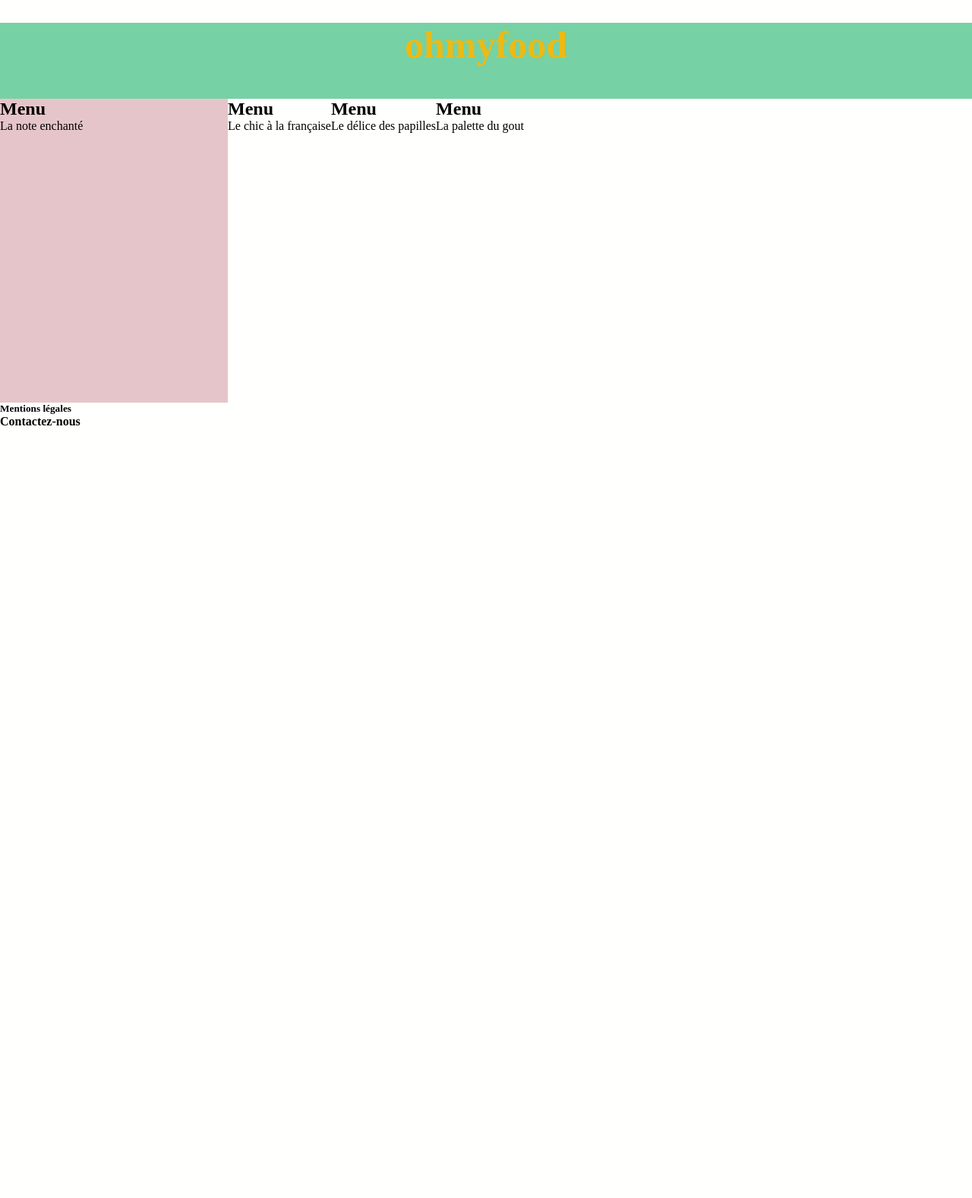
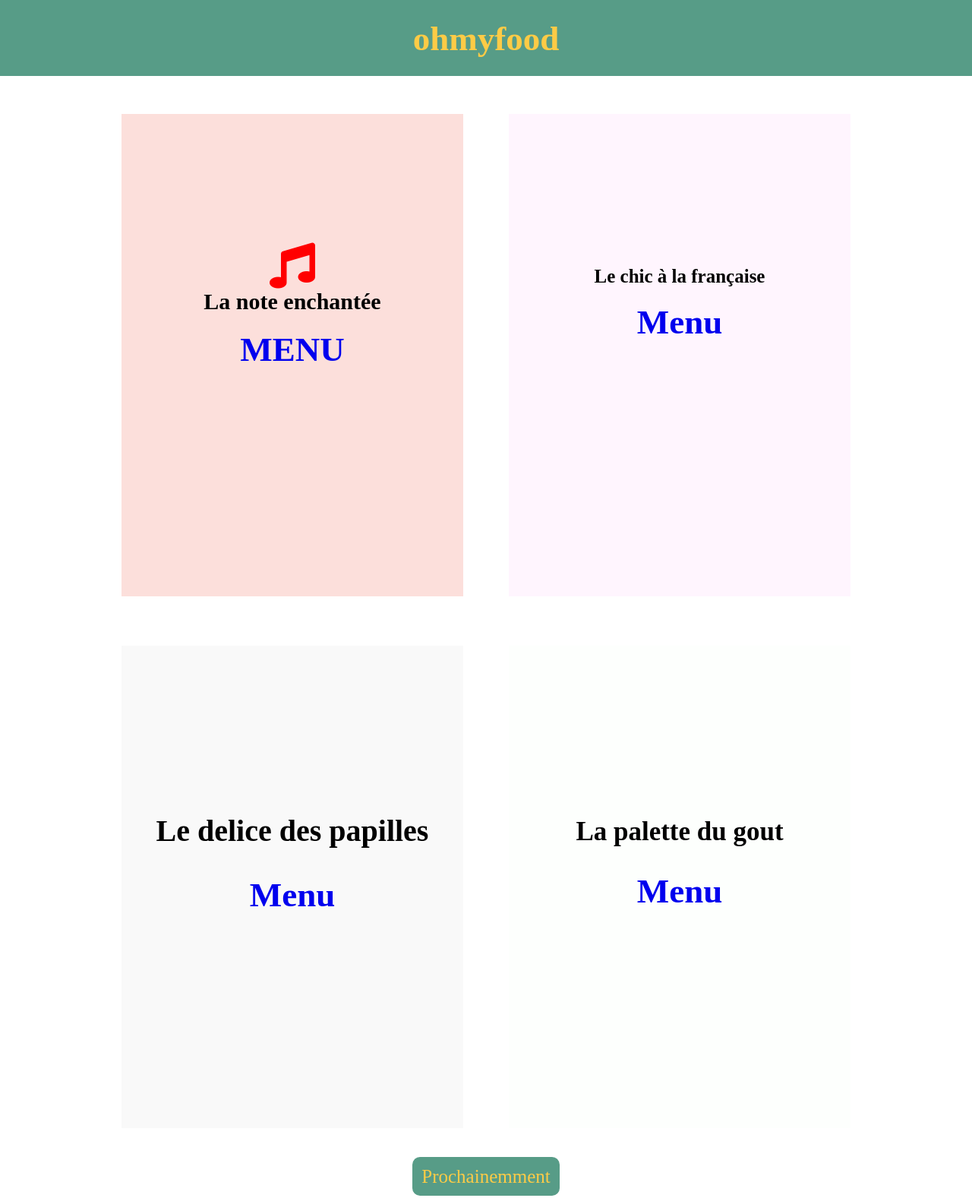
Before and after one commit to EddyMb/Ohmyfood, a plain HTML site: page index.html in a window 1280 px wide. Shown: the top 1577 px of the page at 76% size. Before the commit the page ends 800 px from the top, so only its background shows below. Drawn offline with Linux system fonts and the light colour scheme.

Commit message:
fin menu principal

```diff
--- a/index.html
+++ b/index.html
@@ -15,29 +15,46 @@
         <header>
             <h1>ohmyfood</h1>
        </header>
-        <main>
-            <div id="container">
-                <div class="firts-menu">
-                    <h2>Menu</h2>
-                    <p>La note enchanté</p>
+       <main id="bloc-page">
+           <div class="container">
+               <div class="note">
+                   <div class="note-title">
+                    <i class="fas fa-music"></i>
+                    <h4>La note enchantée</h4>
+                    <h3><a href="#">MENU</a></h3>
+
+                   </div>
+               </div>
+
+               <div class="chic">
+                   <div class="chic-title">
+                       <h4>Le chic à la française</h4>
+                       <h3><a href="#">Menu</a></h3>
+
+                   </div>
+               </div>
+
+           </div>
+
+           <div class="container">
+               <div class="delice">
+                   <div class="delice-title">
+                       <h4>Le delice des papilles</h4>
+                       <h3><a href="#">Menu</a></h3>
+                   </div>
+               </div>
+                <div class="palette">
+                       <div class="palette-title">
+                           <h4>La palette du gout</h4>
+                           <h3><a href="#">Menu</a></h3>
+                       </div>
                 </div>
-                <div class="second-menu">
-                    <h2>Menu</h2>
-                    <p>Le chic à la française</p>
-                </div>
-
-                <div class="third-menu">
-                    <h2>Menu</h2>
-                    <p>Le délice des papilles</p>
-                </div>
-                <div class="four-menu">
-                    <h2>Menu</h2>
-                    <p>La palette du gout</p>
-                </div>
+           </div>
+           <div class="prochainement">
+                <h3><a class="btn" href="#">Prochainemment</a></h3>
+           </div>
 
 
-
-            </div>
 
 
 
@@ -49,11 +66,8 @@
 
 
        <footer>
-        <div id="end">
-             <h5>Mentions légales</h5>
-             <h4>Contactez-nous</h4>
-        </div>
-
+        <p class="legale"><a href="#">Mention légales</a></p>
+        <p class="contact"><a href="mailto:contact@ohnyfood.fr">Contactez-nous</a></p>
        </footer>
 
 
--- a/styles.scss
+++ b/styles.scss
@@ -1,37 +1,205 @@
 *
 {
+    padding: 0;
     margin: 0;
-    padding: 0;
 }
 
 body
 {
-    background: rgb(255, 255, 254);
+    background-color: #fff;
+}
 
-}
+/* HEADER */
 
 header
 {
     height: 100px;
-    background-color:rgb(118, 209, 164);
+    background-color: #579c87;
 }
 
 header h1
 {
-    color: #ecba14;
-    font-size: 50px;
     text-align: center;
-    margin-top:30px ;
+    font-size: 45px;
+    padding-top: 25px;
+    color: #fdcb46;
 }
 
-#container{
+/* MAIN BLOC */
 
+.container
+{
     display: flex;
+    justify-content: center;
+    margin-top: 50px;
+    width: 100%;
 }
 
-.firts-menu
+/* MENU */
+
+.note
 {
-    height: 400px;
-    width: 300px;
-    background-color: rgb(230, 197, 202);
+    height: 635px;
+    width: 450px;
+    background-color: #fcdfdb;
+    margin-right: 60px;
+
 }
+
+.note-title
+{
+    text-align: center;
+    margin-top:170px;
+}
+
+.note-title .fa-music
+{
+    color:red;
+    font-size: 60px;
+}
+
+.note-title h3 a
+{
+    font-size: 45px;
+    text-decoration: none;
+}
+
+.note-title h4
+{
+    font-size: 30px;
+    margin-bottom: 20px;
+}
+
+.chic
+{
+    height: 635px;
+    width: 450px;
+    background-color:#fff5fe;
+}
+
+.chic-title
+{
+    text-align: center;
+    margin-top:200px;
+}
+
+.chic-title h4
+{
+    font-size: 25px;
+    margin-bottom: 20px;
+}
+
+.chic-title h3 a
+{
+    font-size: 45px;
+    text-decoration: none;
+}
+
+.delice
+{
+    height: 635px;
+    width: 450px;
+    background-color:#f9f9f9;
+    margin-right: 30px;
+    margin-top: 15px;
+}
+
+.delice-title
+{
+    text-align: center;
+    margin-top:220px;
+}
+
+.delice-title h4
+{
+    font-size: 40px;
+    margin-bottom: 35px
+}
+
+.delice-title h3 a
+{
+    font-size: 45px;
+    text-decoration: none;
+}
+
+.palette
+{
+    height: 635px;
+    width: 450px;
+    background-color: #fdfffd;
+    margin-left: 30px;
+    margin-top: 15px;
+}
+
+.palette-title
+{
+    text-align: center;
+    margin-top:225px;
+}
+
+.palette-title h4
+{
+    font-size: 35px;
+    margin-bottom: 32px;
+}
+
+.palette-title h3 a
+{
+    font-size: 45px;
+    text-decoration: none;
+}
+
+.prochainement
+{
+    text-align: center;
+    margin-top: 50px;
+}
+
+.prochainement h3 a
+{
+    color: #fdcb46;
+    text-decoration: none;
+    font-size: 25px;
+    font-weight: 300;
+}
+
+.btn
+{
+    background-color: #579c87;
+    padding: 12px;
+    border-radius: 10px;
+}
+
+footer
+{
+    display: flex;
+    justify-content: space-between;
+    margin-top: 45px;
+    height: 70px;
+    background-color: #579c87;
+}
+
+footer .legale
+{
+    padding: 15px;
+}
+footer .legale a
+{
+    text-decoration: none;
+    color:#fdcb46;
+    margin: 25px;
+    font-size: 25px;
+}
+
+footer .contact
+{
+    font-size: 25px;
+    margin-right: 10px;
+    padding: 15px;
+}
+
+footer .contact a
+{
+    text-decoration: none;
+    color:#fdcb46;
+}
```
Also changed, not shown: styles.css, 2 other files.
